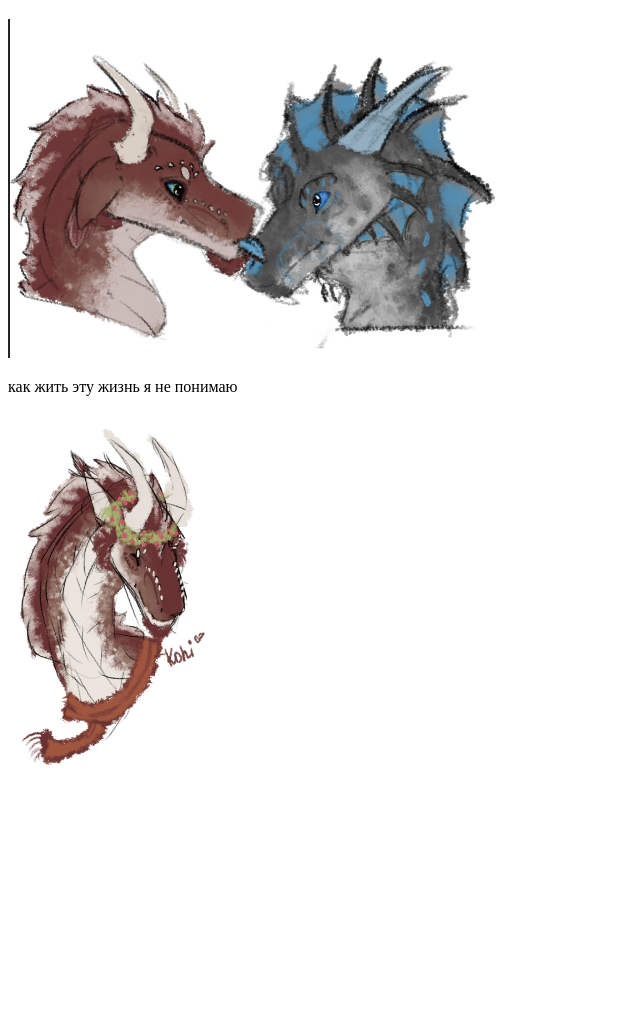
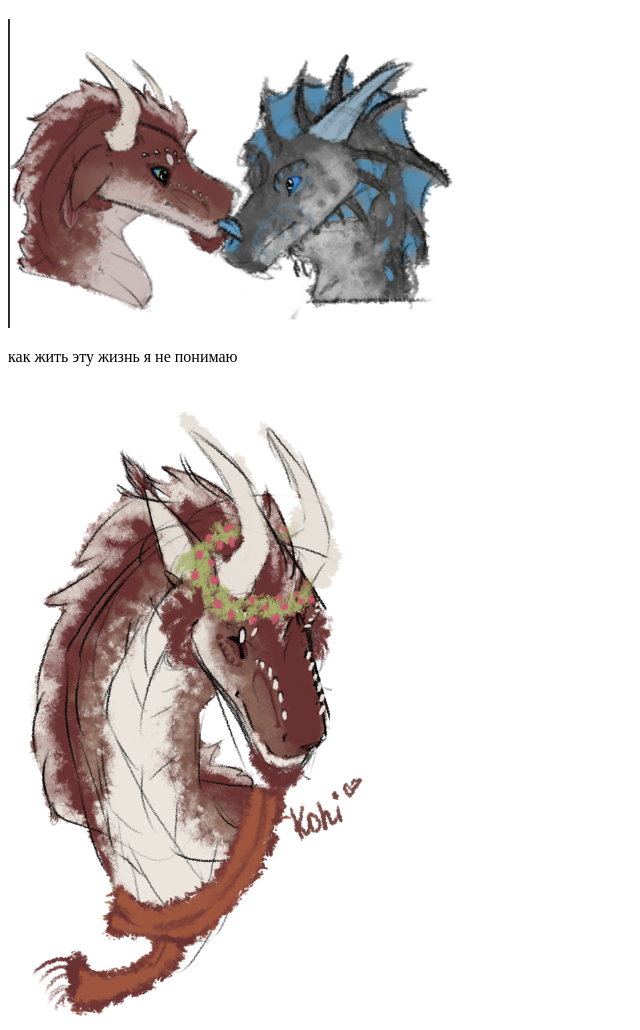
Before and after one commit to wflamex/DragonProject, a plain HTML site: page My project/page2.html in a window 1280 px wide. Shown: the part 61-1091 px from the top of the page, without its empty margins (0-640 px from the left). Before the commit the page ends 839 px from the top, so only its background shows below. Drawn offline with Linux system fonts and the light colour scheme.

Commit message:
[add] chto to

```diff
--- a/My project/page2.html
+++ b/My project/page2.html
@@ -1,6 +1,5 @@
 <!DOCTYPE html>
 <html lang="ru">
-<html>
 <head>
     <title>Моя драконья жизнь 🐲</title>
     <meta charset="utf-8">
@@ -11,12 +10,11 @@
 </head>
 <body>
 <h1>Страница 2</h1>
-  <img src="images/1.jpg" alt="моя мордочка" width="500" title="Кто посмотрел тот гей">
+<img src="images/1.jpg" alt="моя мордочка" width="456" title="Кто посмотрел тот гей">
 <p>как жить эту жизнь я не понимаю</p>
-  <a href="index.html"><img src="images/mzzl.png" alt="mmmz" width="200" title="назад"></a>
+<a href="index.html"><img src="images/mzzl.png" alt="mmmz" width="360" title="назад"></a>
 
 
 
 
 </body>
-</html>
```
Lines whose indentation alone changed are shown as unchanged.
